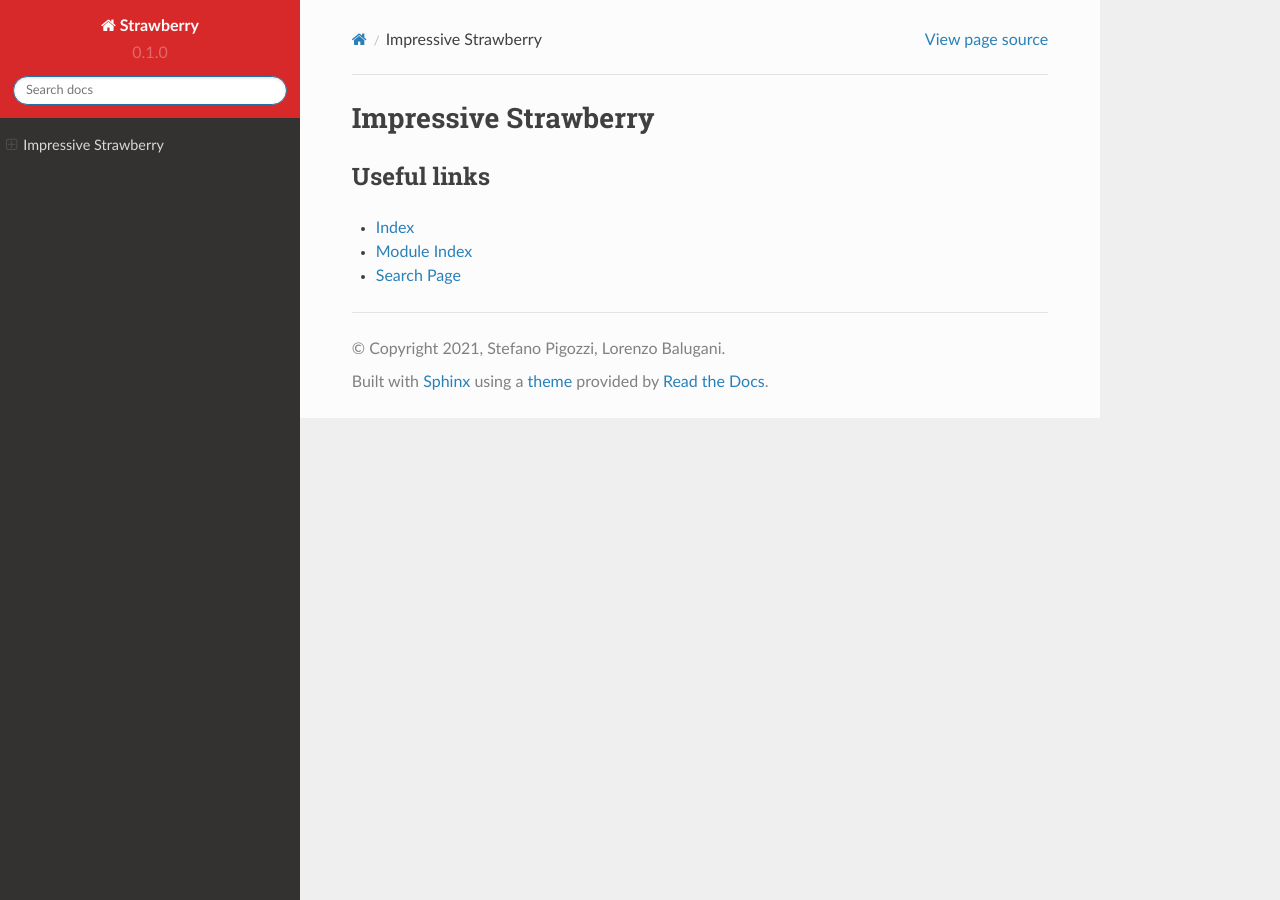
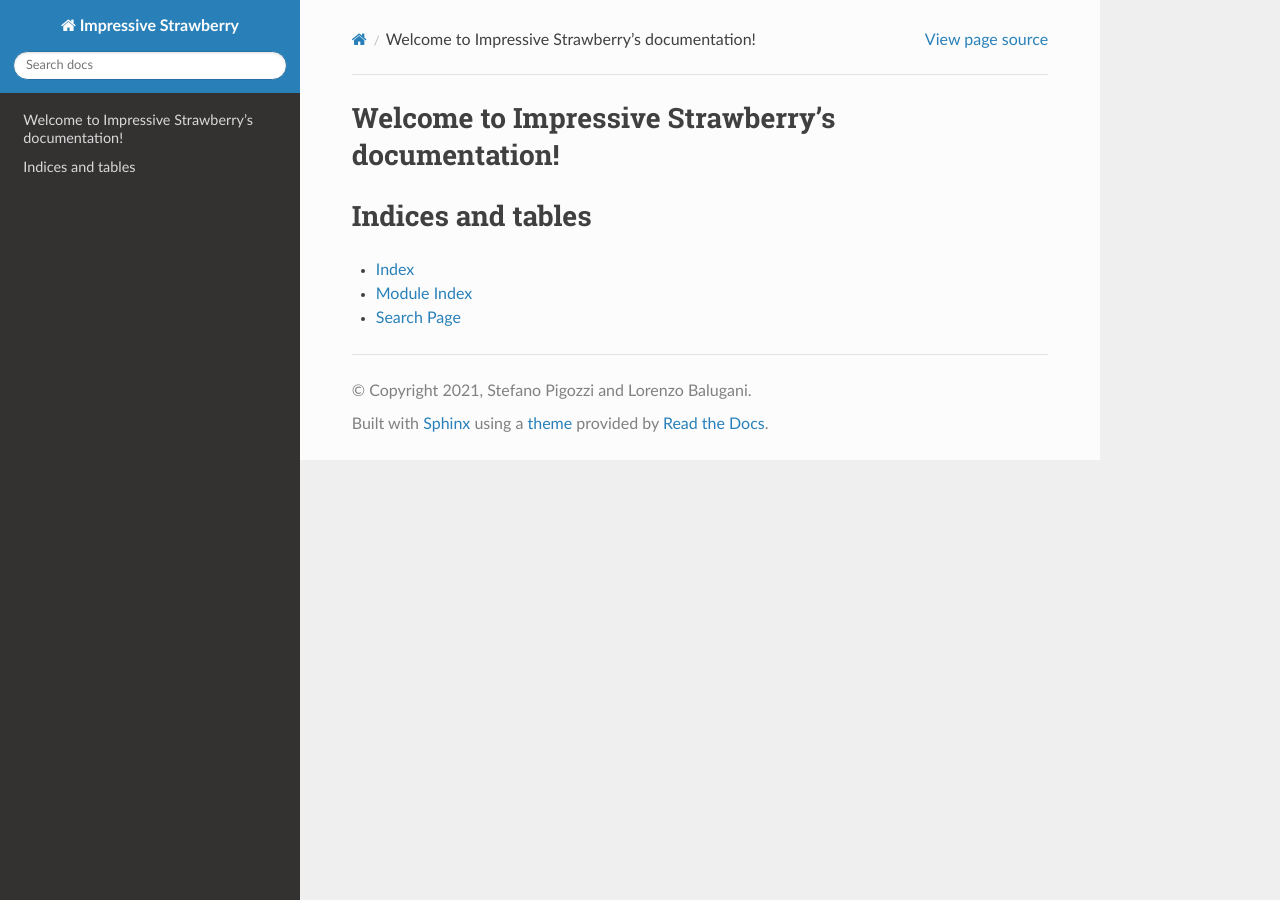
Before and after one commit to RYGhub/impressive-strawberry, a Sphinx documentation site: the page built from docs/source/index.rst, in a window 1280 px wide. Built offline with Sphinx 7.4.7 and the Read the Docs theme 2.0.0, drawn with Linux system fonts in a browser that asks for light colours; part of the change alters nothing that is shown.

```diff
--- a/docs/source/conf.py
+++ b/docs/source/conf.py
@@ -1,26 +1,44 @@
-# Customized Sphinx configuration
+# Extended Sphinx configuration
 # https://www.sphinx-doc.org/en/master/usage/configuration.html
+
+
+###########
+# Imports #
+###########
 
 import datetime
 
-import pkg_resources
+###########################
+# Developer configuration #
+###########################
+# Alter these to reflect the nature of your project!
 
 # Project name
-project = 'Strawberry'
+project = 'Impressive Strawberry'
 # Project author
-author = 'Stefano Pigozzi, Lorenzo Balugani'
+author = 'Stefano Pigozzi and Lorenzo Balugani'
 # Project copyright
 project_copyright = f'{datetime.date.today().year}, {author}'
-# Project short version
-version = pkg_resources.get_distribution(project.lower()).version
-# Project long version
-release = pkg_resources.get_distribution(project.lower()).version
 
 # Sphinx language
 language = "en"
+
+# Configuration for the theme
+html_theme_options = {
+    # Set this to the main color of your project
+    # "style_nav_header_background": "#FF7F00",
+}
+
+##########################
+# Advanced configuration #
+##########################
+# Change these options only if you need further customization
+
 # Sphinx extensions
 extensions = [
     "sphinx.ext.intersphinx",
+    "sphinx.ext.autosectionlabel",
+    "sphinx.ext.todo",
 ]
 
 # Source files encoding
@@ -52,9 +70,9 @@ rst_prolog = ""
 rst_epilog = ""
 
 # Default domain
-primary_domain = None
+primary_domain = "py"
 # Default role
-default_role = None
+default_role = "any"
 
 # Print warnings on the page
 keep_warnings = False
@@ -63,18 +81,13 @@ nitpicky = False
 
 # Intersphinx URLs
 intersphinx_mapping = {
-    "python": ("https://docs.python.org/3.8", None),
+    "python": ("https://docs.python.org/3.10", None),
 }
 # Manpages URL
 manpages_url = "https://man.archlinux.org/"
 
 # HTML builder theme
 html_theme = 'sphinx_rtd_theme'
-# Configuration for the theme
-html_theme_options = {
-    "style_nav_header_background": "#D72929",
-    "github_url": "https://github.com/Steffo99/strawberry/tree/main/docs/source",
-}
 # Title of the HTML page
 html_title = f"{project}"
 # Short title of the HTML page
@@ -87,3 +100,33 @@ html_static_path = [
 html_extra_path = [
     "_extra",
 ]
+# Disable additional indexes
+html_domain_indices = False
+
+# LaTeX rendering engine to use
+latex_engine = "lualatex"
+# LaTeX top level title type
+latex_toplevel_sectioning = "chapter"
+# LaTeX URLs rendering
+latex_show_urls = "footnote"
+# LaTeX theme
+latex_theme = "manual"
+
+# TODOs
+todo_include_todos = True
+todo_emit_warnings = True
+todo_link_only = False
+
+# Smartquotes
+smartquotes_excludes = {
+    "languages": [
+        # Smartquotes is completely broken in italian!
+        "it",
+        # Keep the default, just in case
+        "ja",
+    ],
+    "builders": [
+        "man",
+        "text",
+    ]
+}
--- a/docs/source/index.rst
+++ b/docs/source/index.rst
@@ -1,12 +1,15 @@
-Impressive Strawberry
-=====================
+.. Write your documentation in this file!
+
+Welcome to Impressive Strawberry's documentation!
+========================================
 
 .. toctree::
    :maxdepth: 2
+   :caption: Contents
 
 
-Useful links
-------------
+Indices and tables
+==================
 
 * :ref:`genindex`
 * :ref:`modindex`
```
Also changed, not shown: 2 other files.
